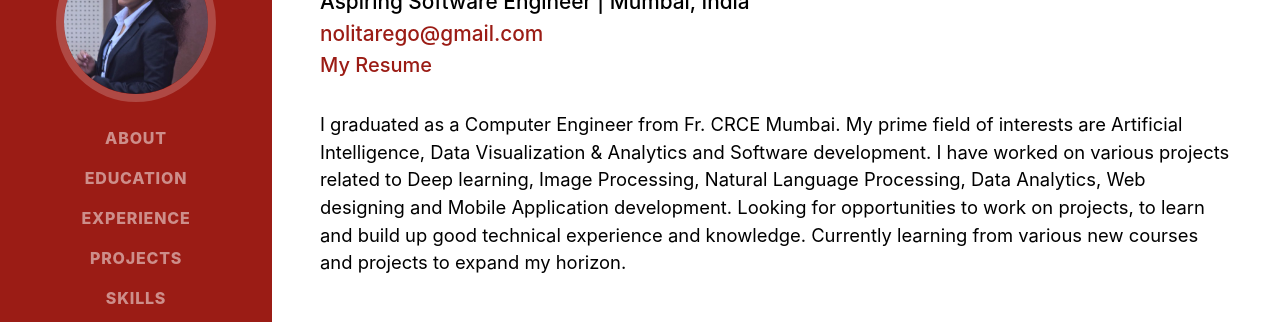
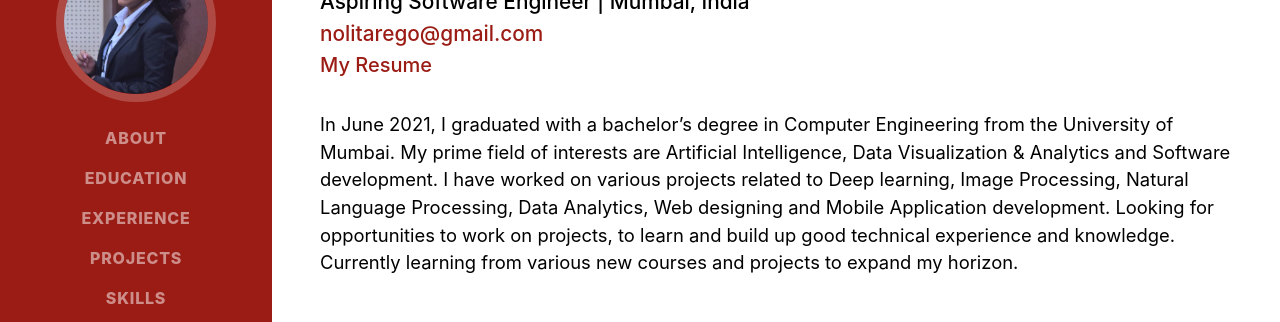
Before and after one commit to nolita26/nolita26.github.io, a plain HTML site: page index.html in a window 1280 px wide. Shown: the part 254-576 px from the top of the page. Drawn offline with Linux system fonts and the light colour scheme; a web font is replaced by a local one.

Commit message:
Update index.html

```diff
--- a/index.html
+++ b/index.html
@@ -72,7 +72,7 @@
           <br>
           <a class="h5" href="https://drive.google.com/file/d/1Xx3VJQagSRmbFsH4K5KGXBI3Cj8iwtgH/view?usp=sharing" target="_blank">My Resume</a>
           <br><br>
-        <p class="lead mb-5">I graduated as a Computer Engineer from Fr. CRCE Mumbai. My prime field of interests are Artificial Intelligence, Data Visualization & Analytics and Software development. I have worked on various projects related to Deep learning, Image Processing, Natural Language Processing, Data Analytics, Web designing and Mobile Application development. Looking for opportunities to work on projects, to learn and build up good technical experience and knowledge.
+        <p class="lead mb-5">In June 2021, I graduated with a bachelor’s degree in Computer Engineering from the University of Mumbai. My prime field of interests are Artificial Intelligence, Data Visualization & Analytics and Software development. I have worked on various projects related to Deep learning, Image Processing, Natural Language Processing, Data Analytics, Web designing and Mobile Application development. Looking for opportunities to work on projects, to learn and build up good technical experience and knowledge.
           Currently learning from various new courses and projects to expand my horizon. </p>
         </div>
         <div class="social-icons">
```
